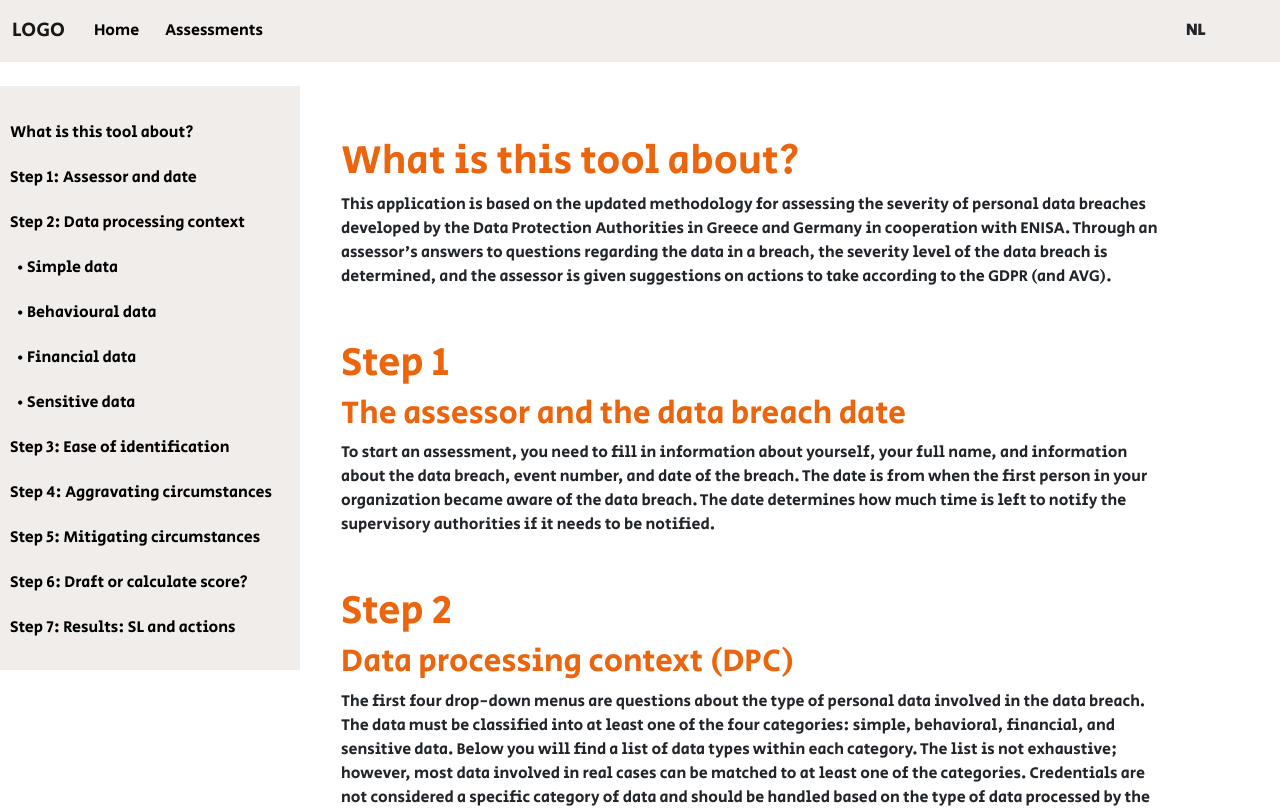
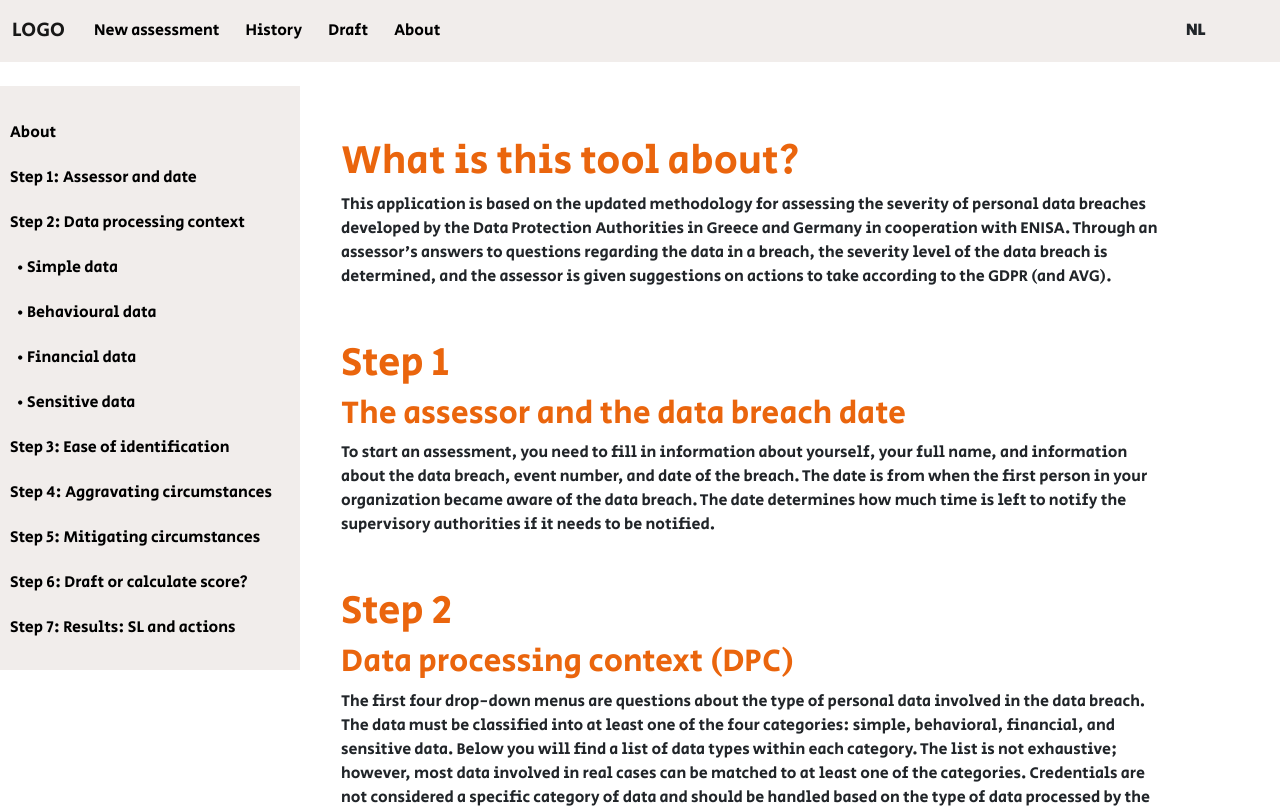
Before and after one commit to AccieTheKing/data_breach_assessment, a React (Create React App) app: page /about in a window 1280 px wide. Shown: the top 808 px of the page. Built offline with nearby package versions, Linux system fonts and the light colour scheme; some icons are missing.

Commit message:
- Added navigation in navbar - Fixed scroll to top when clicking "about"

```diff
--- a/src/App.tsx
+++ b/src/App.tsx
@@ -32,11 +32,11 @@ function App() {
                   ) : (
                      <Routes>
                         <Route path="/" element={<Homepage />} />
-                        <Route path="/about" element={<Aboutpage />} />
+                        <Route path="/start" element={<Questionairpage />} />
                         <Route path="/history" element={<Historypage />} />
                         <Route path="/history/:id" element={<Resultpage />} />
-                        <Route path="/start" element={<Questionairpage />} />
-                        <Route path="/draft" element={<Draftpage />} />
+                        <Route path="/drafts" element={<Draftpage />} />
+                        <Route path="/about" element={<Aboutpage />} />
                         <Route path="/result" element={<Resultpage />} />
                      </Routes>
                   )}
--- a/src/components/Navbar/Nav.tsx
+++ b/src/components/Navbar/Nav.tsx
@@ -6,7 +6,7 @@ import { Link } from 'react-router-dom';
 const Navbar: React.FC = () => {
 	return (
 		<nav className='navbar navbar-expand-lg navbar-light'>
-			<div className='container-fluid'>
+			<div className='container-fluid' >
 				<Link className='navbar-brand' to='/'>
 					LOGO
 				</Link>
@@ -26,10 +26,16 @@ const Navbar: React.FC = () => {
 					id='navbarSupportedContent'
 				>
 					<button className='btn'>
-						<Link to='/'>Home</Link>
+						<Link to='/'>New assessment</Link>
 					</button>
 					<button className='btn'>
-					<Link to='/history'>Assessments</Link>
+					<Link to='/history'>History</Link>
+					</button>
+					<button className='btn'>
+					<Link to='/drafts'>Draft</Link>
+					</button>
+					<button className='btn'>
+					<Link to='/about'>About</Link>
 					</button>
 
 					<button className='btn ms-auto'>
--- a/src/components/Navbar/style.css
+++ b/src/components/Navbar/style.css
@@ -11,3 +11,8 @@
     color:#ea650d;
 
 }
+
+.navbar a.active {
+    color: #ea650d;
+
+  }
--- a/src/components/aboutpage/aboutpage.tsx
+++ b/src/components/aboutpage/aboutpage.tsx
@@ -26,13 +26,13 @@ const Aboutpage = () => {
    }, [location]);
 
    return (
-      <div>
-         <Navbar></Navbar>
+      <div id="about">
+         <Navbar ></Navbar>
 
          <br></br>
          <div className="sidebar" id="side" onClick={activeClass}>
          <br></br>
-            <a href="#about">What is this tool about?</a>
+            <a href="#about">About</a>
 
             <a href="#assessor">Step 1: Assessor and date</a>
 
@@ -53,7 +53,7 @@ const Aboutpage = () => {
             <a href="#sl">Step 7: Results: SL and actions</a>
          </div>
 
-         <div className="content">
+         <div id="about" className="content">
          <h1 id="about" className="h1Style">
                What is this tool about?
             </h1>
@@ -63,7 +63,7 @@ const Aboutpage = () => {
             ENISA. Through an assessor's answers to questions regarding the data in a breach, the severity level
             of the data breach is determined, and the assessor is given suggestions on actions to take according
             to the GDPR (and AVG). </p>
-            <h1 id="step1" className="h1Style">
+            <h1 id="assessor" className="h1Style">
                Step 1
             </h1>
             <h2 id="assessor">The assessor and the data breach date</h2>
@@ -74,7 +74,7 @@ const Aboutpage = () => {
             how much time is left to notify the supervisory authorities if it needs to be notified.
             </p>
 
-            <h1 id="step2" className="h1Style">
+            <h1 id="data" className="h1Style">
                Step 2
             </h1>
             <h2 id="data">Data processing context (DPC)</h2>
@@ -131,7 +131,7 @@ const Aboutpage = () => {
             <li>Biometric data</li>
             <li>Sex life or sexual orientation</li>
 
-            <h1 id="step3" className="h1Style">
+            <h1 id="eoi" className="h1Style">
                Step 3
             </h1>
             <h2 id="eoi">Ease of identification (EI)</h2>
@@ -148,7 +148,7 @@ const Aboutpage = () => {
             Therefore, certain identifiers may lead to different EI scores according to the specific case of the breach.
          </p>
 
-         <h1 id="step4" className="h1Style">
+         <h1 id="ac" className="h1Style">
                Step 4
             </h1>
             <h2 id="ac">Aggravating circumstances of breach (CBa)</h2>
@@ -181,7 +181,7 @@ const Aboutpage = () => {
 
          </p>
 
-         <h1 id="step5" className="h1Style">
+         <h1 id="mc" className="h1Style">
                Step 5
             </h1>
             <h2 id="mc">Mitigating circumstances of breach (CBm)</h2>
@@ -191,7 +191,7 @@ const Aboutpage = () => {
                <br></br> <br></br>
          </p>
 
-         <h1 id="step6" className="h1Style">
+         <h1 id="dc" className="h1Style">
                Step 6
             </h1>
             <h2 id="dc">End of assessment: Draft or Calculate score?</h2>
@@ -203,7 +203,7 @@ const Aboutpage = () => {
                72 hours after the awareness of the data breach.<br></br> <br></br>
          </p>
 
-         <h1 id="step7" className="h1Style">
+         <h1 id="sl" className="h1Style">
                Step 7
             </h1>
             <h2 id="sl">Results: Severity Level and actions</h2>
--- a/src/components/aboutpage/style.css
+++ b/src/components/aboutpage/style.css
@@ -17,7 +17,6 @@ h2 {
 .sidebar {
   margin: 0;
   padding: 0 0 20px 0;
-  /* padding: 0; */
   width: 300px;
   position: fixed;
   max-height: 90vh;
@@ -29,9 +28,6 @@ h2 {
   padding-left: 20px;
   }
 
-.sidebar a::before {
-  padding-top: 20px;
-}
 
 .sidebar a {
   display: block;
@@ -39,10 +35,6 @@ h2 {
   padding: 10px;
   text-decoration: none;
   line-height: 25px;
-}
-
-a#step1 a#step2 a#step3 #step4 #step5 #step6 #step7 {
-  color: red;
 }
 
 
@@ -56,9 +48,6 @@ color: #ea650d;
 
 }
 
-.sidebar .sideHeader {
-font-weight: bold;
-}
 
 .content {
   margin-left: 325px;
```
